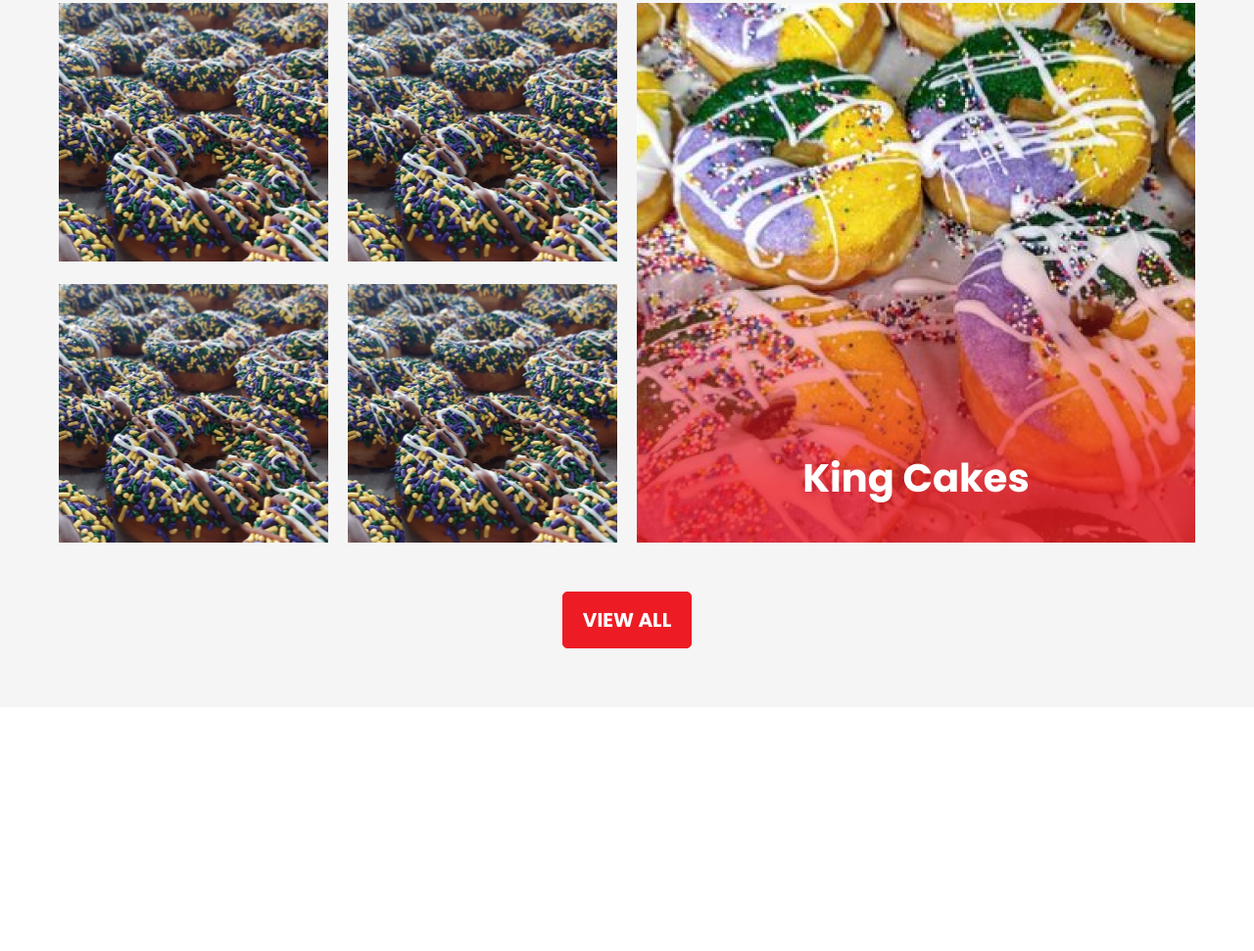
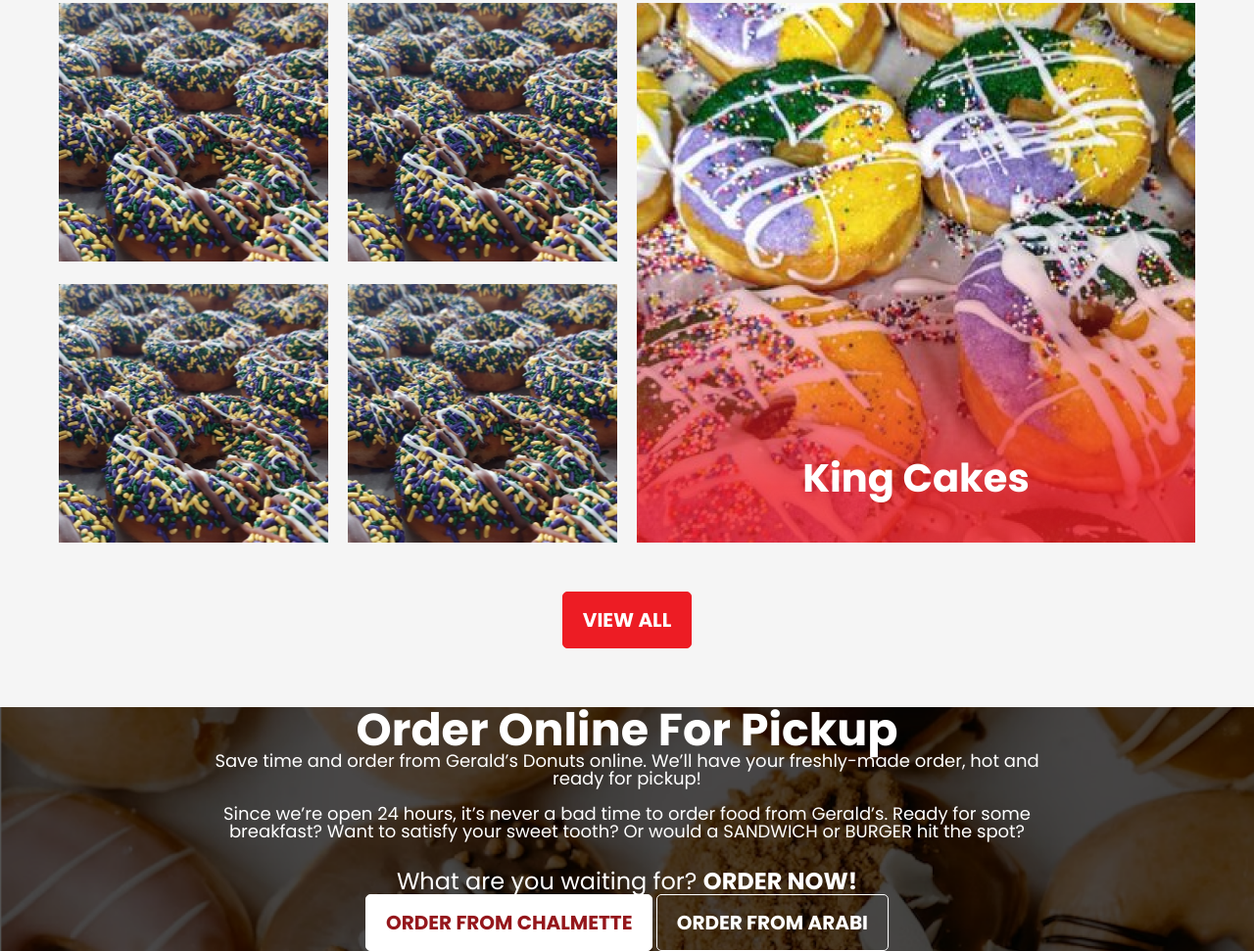
Before and after one commit to ArdsGold/Thoughnuts2, a plain HTML site: page index.html in a window 1280 px wide. Shown: the part 1463-2434 px from the top of the page at 98% size. Before the commit the page ends 2185 px from the top, so only its background shows below. Drawn offline with Linux system fonts and the light colour scheme.

Commit message:
Empty Message

```diff
--- a/db-image-with-text.css
+++ b/db-image-with-text.css
@@ -11,7 +11,7 @@
     max-width: 580px;
 }
 
-.db-image-with-text-words .db-text--gray,.h2{
+.db-image-with-text-words .db-text--gray,.db-image-with-text-words .h2{
     padding-bottom: 25px;
 }
 
--- a/db-multigrid-container.css
+++ b/db-multigrid-container.css
@@ -33,6 +33,7 @@
 
     background-position: center;
     background-repeat: no-repeat;
+    background-size: cover;
 }
 
 .db-multigrid-item--large{
@@ -43,6 +44,7 @@
     justify-content: center;
     background-position: center;
     background-repeat: no-repeat;
+    background-size: cover;
 }
 
 a.product-5 span {
--- /dev/null
+++ b/db-two-buttons.css
@@ -0,0 +1,16 @@
+.db-container-two-buttons{
+    background: url(assets/images/section-bg1.png);
+    background-position: center;
+    background-repeat: no-repeat;
+    background-size: cover;
+}
+
+.db-two-buttons{
+    text-align: center;
+    margin: auto;
+    max-width: 70%;
+}
+
+.db-two-buttons-span{
+    font-size: 24px;
+}
--- a/index.html
+++ b/index.html
@@ -8,6 +8,7 @@
     <link rel="stylesheet" href="db-hero-banner.css">
     <link rel="stylesheet" href="db-image-with-text.css">
     <link rel="stylesheet" href="db-multigrid-container.css">
+    <link rel="stylesheet" href="db-two-buttons.css">
 </head>
 <body>
     <div class="db-container db-container--fwidth">
@@ -56,5 +57,19 @@
             <button class="db-cta-button db-cta-button--red">View All</button>
         </div>
     </div>
+
+    <div class="db-container db-container--fwidth">
+        <div class="db-container-two-buttons">
+            <div class="db-two-buttons">
+                <h2 class="h2 h2--white db-heading-2">Order online for pickup</h2>
+                <p class="db-text">Save time and order from Gerald’s Donuts online. We’ll have your freshly-made order, hot and ready for pickup! <br><br>Since we’re open 24 hours, it’s never a bad time to order food from Gerald’s. Ready for some breakfast? Want to satisfy your sweet tooth? Or would a SANDWICH or BURGER hit the spot?</p>
+                <span class="db-text db-two-buttons-span">What are you waiting for? <strong class="db-two-buttons-span">ORDER NOW!</strong></span>
+                <div class="db-two-buttons-inner">
+                    <button class="db-cta-button db-cta-button--white">Order from chalmette</button>
+                    <button class="db-cta-button">Order from Arabi</button>
+                </div>
+            </div>
+        </div>
+    </div>
 </body>
 </html>
--- a/style.css
+++ b/style.css
@@ -32,6 +32,10 @@ ul, li{
     line-height: 100%;
     text-transform: capitalize;
     color: #95171c;
+}
+
+.h2--white{
+    color: #fff;
 }
 
 .h5{
@@ -78,12 +82,17 @@ ul, li{
     background: #ed1c24;
 }
 
+.db-cta-button--white {
+    border: 1px solid #fff;
+    background: #fff;
+    color: #95171C;
+}
+
 .db-text{
     font-family: var(--poppins);
     font-weight: 400;
     font-size: 18px;
     line-height: 100%;
-    /* text-align: center; */
     color: #fff;
     margin-bottom: 30px;
 }
```
Also changed, not shown: assets/images/section-bg1.png (added).
